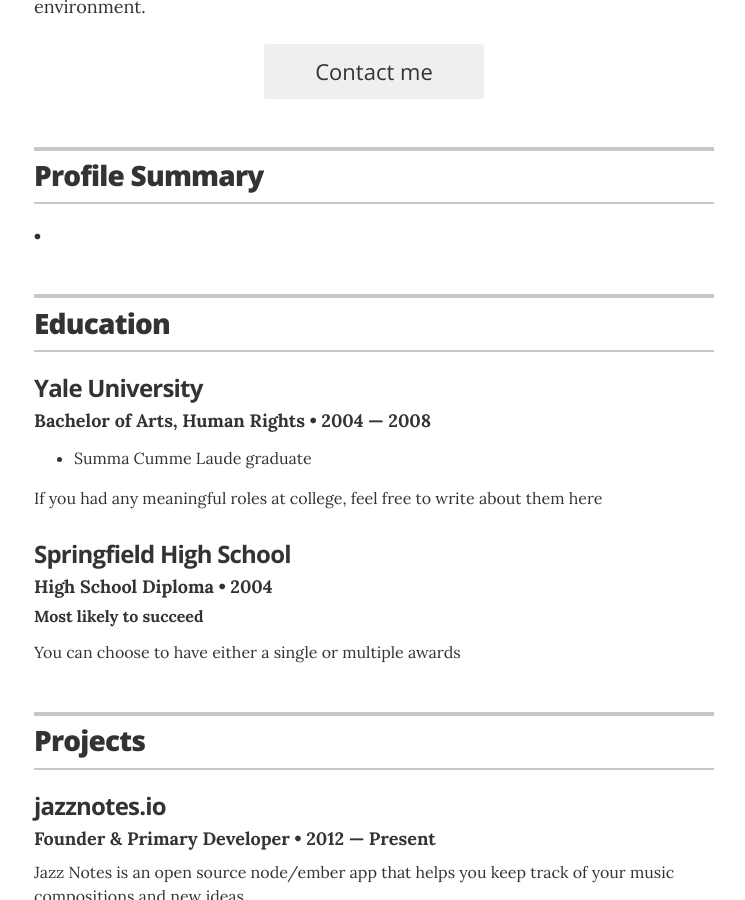
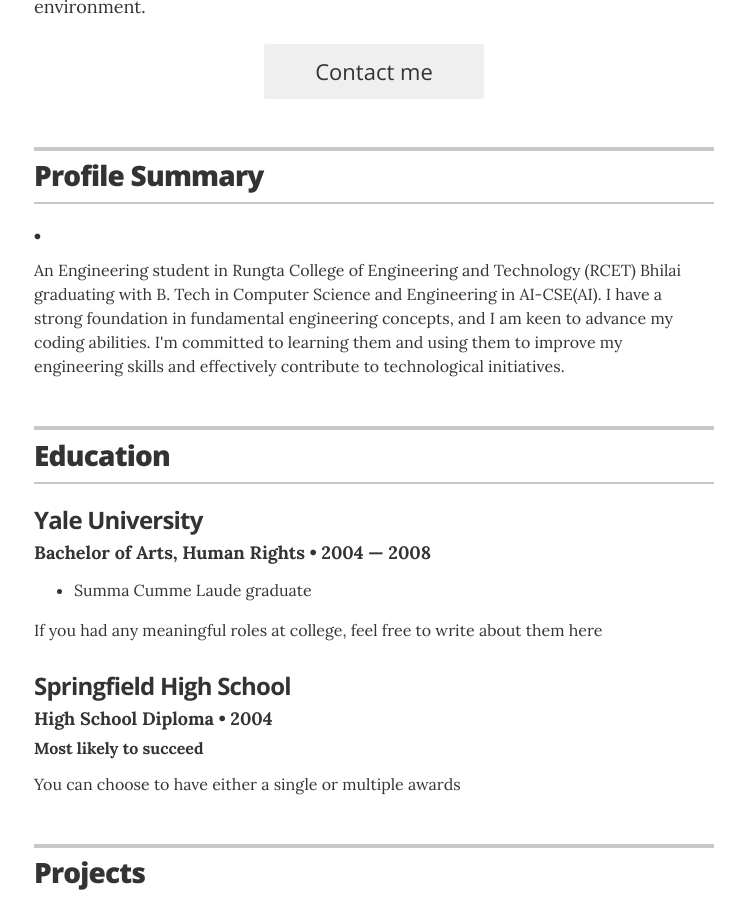
Before and after one commit to deependra-painkra/resume, a Jekyll site: the page built from index.html, in a window 1280 px wide and 900 px high, scrolled down 401 px. Shown: the whole window, without its empty margins (266-1011 px from the left). Built offline with Jekyll 4.4.1, drawn with Linux system fonts in a browser that asks for light colours.

Commit message:
Update experience.yml
added summary

```diff
--- a/_data/experience.yml
+++ b/_data/experience.yml
@@ -1,9 +1,9 @@
 # Jobs
-# VP of Global Communications
+# Rungta College of Engineering & Technology,Bhilai
 # - company: Springfield International Human Rights Outreach
 #   position: VP of Global Communications
 #   duration: Oct, 2013 &mdash; Present
-  summary: An Engineering student in Rungta College of Engineering and Technology (RCET) Bhilai graduating with B. Tech in Computer Science and Engineering in AI-CSE(AI). I have a strong foundation in fundamental engineering concepts, and I am keen to advance my coding abilities. I'm committed to learning them and using them to improve my engineering skills and effectively contribute to technological initiatives.
+- summary: An Engineering student in Rungta College of Engineering and Technology (RCET) Bhilai graduating with B. Tech in Computer Science and Engineering in AI-CSE(AI). I have a strong foundation in fundamental engineering concepts, and I am keen to advance my coding abilities. I'm committed to learning them and using them to improve my engineering skills and effectively contribute to technological initiatives.
 
 # # Director of Digital Stratgy
 # - company: United Nations Human Rights Council
```
